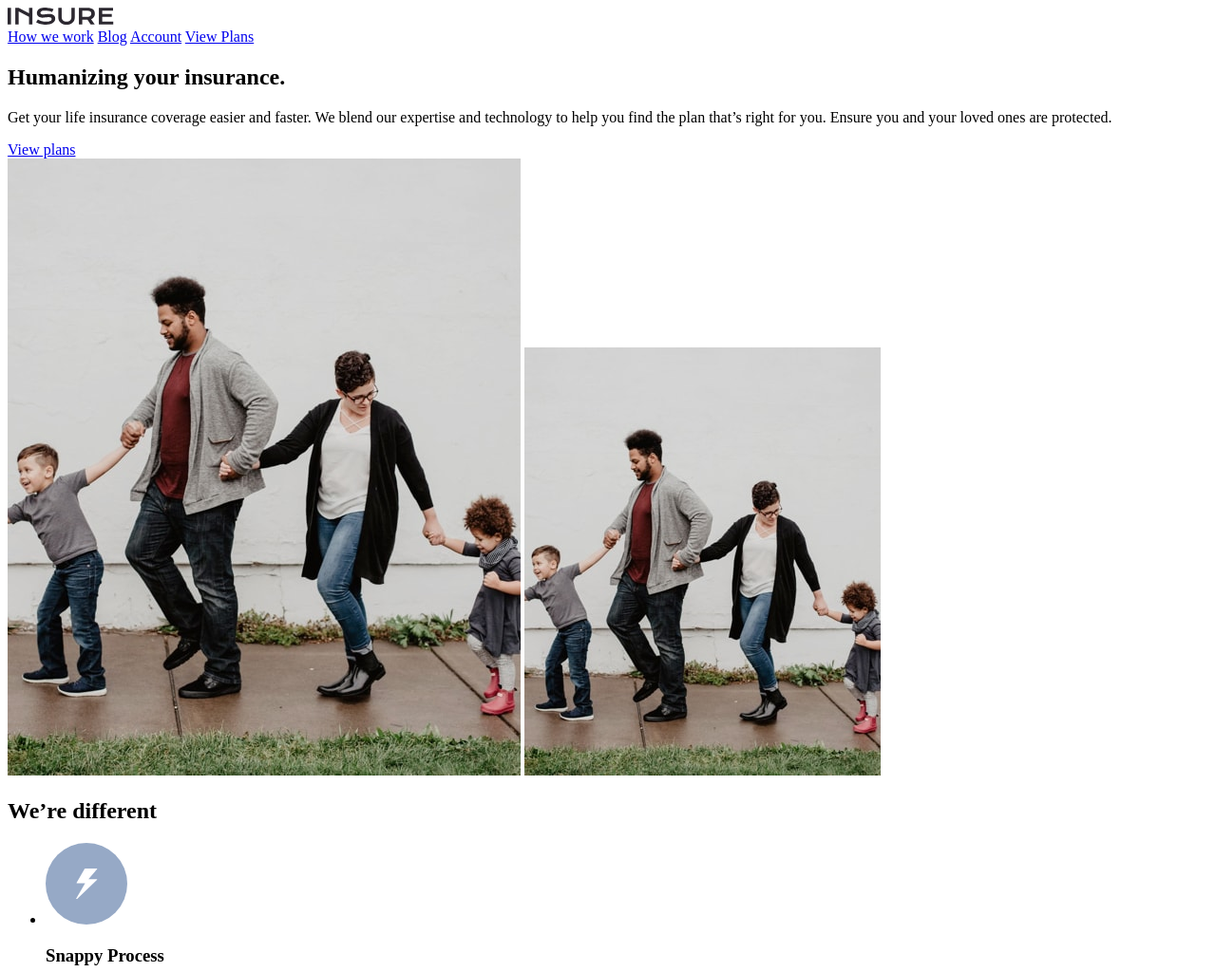
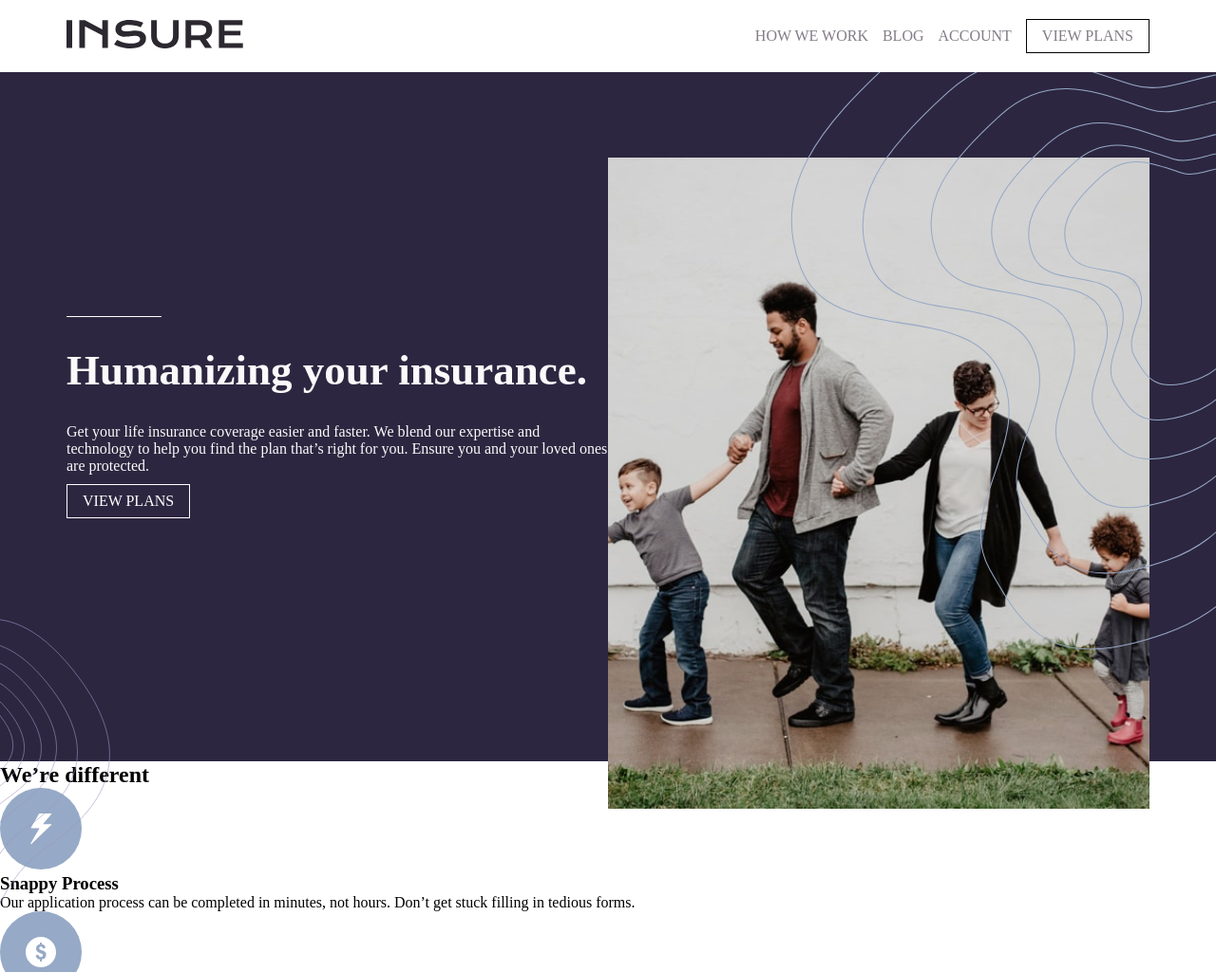
Before and after one commit to kipchirchiralb/insure-landing-page, a plain HTML site: page index.html in a window 1280 px wide. Shown: the top 1024 px of the page at 95% size. Drawn offline with Linux system fonts and the light colour scheme.

Commit message:
add header and intro section both mobile and destop css designs

```diff
--- /dev/null
+++ b/index.css
@@ -0,0 +1,171 @@
+/* css resets */
+* {
+  margin: 0;
+  padding: 0;
+  box-sizing: border-box;
+}
+/* utility classes */
+.action-link {
+  padding: 8px 16px;
+  border: 1px solid black;
+  color: black;
+  text-transform: uppercase;
+}
+/* header */
+header {
+  padding: 20px;
+  display: flex;
+  justify-content: space-between;
+  align-items: center;
+}
+
+header .desktop-nav {
+  display: none;
+}
+header .desktop-nav a {
+  color: hsl(273, 4%, 51%);
+  text-decoration: none;
+  text-transform: uppercase;
+}
+
+header #mobile-nav-btn {
+  background-color: transparent;
+  border: none;
+}
+header #mobile-nav-btn img {
+  height: 50px;
+}
+header .logo {
+  height: 30px;
+}
+.header .action-link {
+  color: black;
+}
+@media (min-width: 768px) {
+  header {
+    padding: 20px 70px;
+  }
+  header .desktop-nav {
+    display: flex;
+    align-items: center;
+    gap: 15px;
+    flex-wrap: wrap;
+  }
+  header #mobile-nav-btn {
+    display: none;
+  }
+}
+
+.line {
+  width: 100px;
+  border-bottom: 1px solid white;
+}
+
+/* hero sections */
+.hero {
+  background-color: hsl(256, 26%, 20%);
+}
+#hero-image-desktop {
+  display: none;
+}
+.hero img {
+  width: 100%;
+  display: block;
+}
+
+.hero .text-side {
+  color: hsl(0, 0%, 98%);
+  padding: 70px 20px;
+  text-align: center;
+  position: relative;
+}
+.hero h1 {
+  margin: 30px 0px;
+  font-size: 45px;
+  z-index: 1;
+}
+.hero p {
+  margin: 10px 0px;
+}
+.hero .action-link {
+  display: inline-block;
+  color: white;
+  border-color: white;
+  text-decoration: none;
+}
+.hero .text-side::before {
+  content: "";
+  position: absolute;
+  inset: 0;
+  background-image: url(./images/bg-pattern-intro-left-mobile.svg);
+  background-repeat: no-repeat;
+  z-index: 0;
+}
+.hero .text-side::after {
+  content: "";
+  position: absolute;
+  right: 0;
+  left: 0;
+  top: 50%;
+  bottom: -50%;
+  background-image: url(./images/bg-pattern-intro-right-mobile.svg);
+  background-repeat: no-repeat;
+  background-position: top right;
+}
+
+@media (min-width: 768px) {
+  .hero {
+    position: relative;
+    display: flex;
+    flex-direction: row-reverse;
+    padding: 20px 70px;
+    align-items: center;
+  }
+  .hero .text-side {
+    padding: 0;
+    text-align: left;
+    flex: 1; /*flex grow 1 flex shrink 1 flex basis 0px */
+  }
+  .hero .image-side {
+    flex: 1;
+  }
+  #hero-image-desktop {
+    display: block;
+    position: relative;
+    top: 70px;
+  }
+  #hero-image-mobile {
+    display: none;
+  }
+  .hero .text-side::before {
+    display: none;
+  }
+  .hero .text-side::after {
+    display: none;
+  }
+  .hero::before {
+    content: "";
+    position: absolute;
+    inset: 0;
+
+    background-image: url(./images/bg-pattern-intro-right-desktop.svg);
+    background-repeat: no-repeat;
+    background-position: top right;
+    background-size: 35%;
+    z-index: 3;
+  }
+  .hero::after {
+    content: "";
+    position: absolute;
+    right: 0;
+    left: 0;
+    top: 100%;
+    transform: translateY(-150px);
+    height: 300px;
+    background-image: url(./images/bg-pattern-intro-left-desktop.svg);
+    background-repeat: no-repeat;
+    background-position: left bottom;
+    background-size: contain;
+    z-index: 0;
+  }
+}
--- a/index.html
+++ b/index.html
@@ -13,6 +13,7 @@
     />
 
     <title>Frontend Mentor | Insure landing page</title>
+    <link rel="stylesheet" href="./index.css" />
 
     <!-- Feel free to remove these styles or customise in your own stylesheet 👍 -->
     <style>
@@ -28,28 +29,21 @@
   <body>
     <header>
       <a href="index.html">
-        <img src="./images/logo.svg" alt="insure logo" />
+        <img class="logo" src="./images/logo.svg" alt="insure logo" />
       </a>
-      <nav>
+      <nav class="desktop-nav">
         <a href="#"> How we work</a>
         <a href="https://blog.eldohub.co.ke" target="_blank">Blog</a>
         <a href="#">Account</a>
         <a href="#" class="action-link">View Plans</a>
       </nav>
+      <button id="mobile-nav-btn">
+        <img src="./images/icon-hamburger.svg" alt="mobile menu icon" />
+      </button>
     </header>
     <main>
       <!-- hero section -->
       <section class="hero" id="hero">
-        <div class="text-side">
-          <div class="line"></div>
-          <h1>Humanizing your insurance.</h1>
-          <p>
-            Get your life insurance coverage easier and faster. We blend our
-            expertise and technology to help you find the plan that’s right for
-            you. Ensure you and your loved ones are protected.
-          </p>
-          <a href="#" class="action-link"> View plans</a>
-        </div>
         <div class="image-side">
           <img
             src="./images/image-intro-desktop.jpg"
@@ -61,6 +55,16 @@
             alt="a client family stralling in a street"
             id="hero-image-mobile"
           />
+        </div>
+        <div class="text-side">
+          <div class="line"></div>
+          <h1>Humanizing your insurance.</h1>
+          <p>
+            Get your life insurance coverage easier and faster. We blend our
+            expertise and technology to help you find the plan that’s right for
+            you. Ensure you and your loved ones are protected.
+          </p>
+          <a href="#" class="action-link"> View plans</a>
         </div>
       </section>
       <!-- why choose us section -->
```
